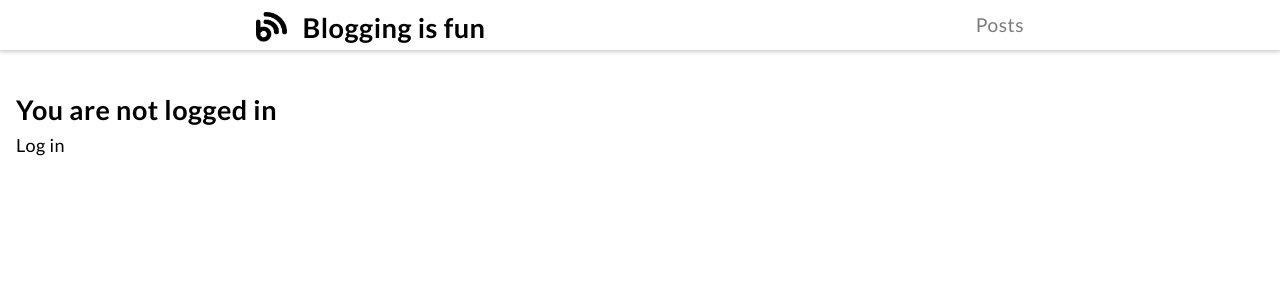
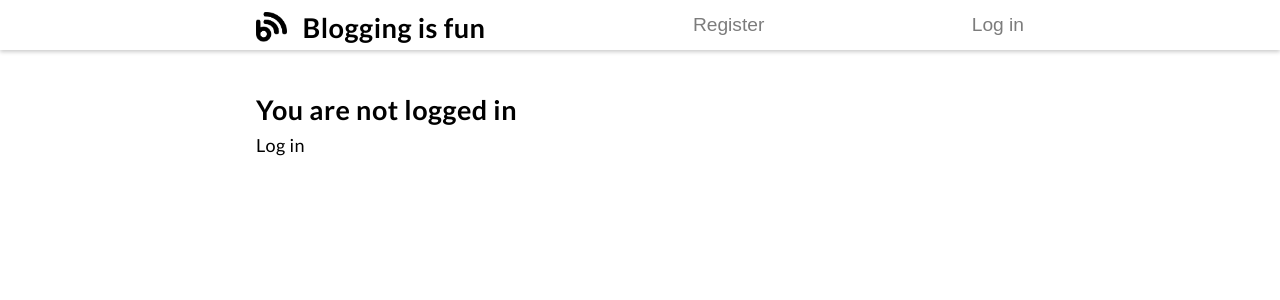
Before and after one commit to Yeshwanth2411/CMSblog-frontend, a React (Create React App) app: page / in a window 1280 px wide. Shown: the top 300 px of the page. Built offline with nearby package versions, Linux system fonts and the light colour scheme; no server answers.

Commit message:
Integration Successful

```diff
--- a/src/App.js
+++ b/src/App.js
@@ -1,7 +1,5 @@
 import React, { useState, useEffect } from "react";
 import { BrowserRouter, Switch, Route } from "react-router-dom";
-
-import Navbar from "./components/Navbar";
 import Home from "./components/Home";
 import PostList from "./components/postList";
 import Post from "./components/Post";
@@ -28,12 +26,12 @@ export default function App() {
                 token = "";
             }
             const tokenRes = await Axios.post(
-                "http://localhost:5000/users/tokenIsValid",
+                "http://localhost:5000/api/user/tokenIsValid",
                 null,
                 { headers: { "x-auth-token": token } }
             );
             if (tokenRes.data) {
-                const userRes = await Axios.get("http://localhost:5000/users/", {
+                const userRes = await Axios.get("http://localhost:5000/api/user/", {
                     headers: { "x-auth-token": token },
                 });
                 setUserData({
@@ -51,7 +49,6 @@ export default function App() {
             <BrowserRouter>
                 <UserContext.Provider value={{ userData, setUserData }}>
                     <Header />
-                    <Navbar />
                     <Switch>
                         <Route exact path="/" component={Home} />
                         <Route path="/login" component={Login} />
--- a/src/components/Home.js
+++ b/src/components/Home.js
@@ -6,19 +6,18 @@ export default function Home() {
     const { userData } = useContext(UserContext);
 
     return (
-        <div className="page">
+        <div className="container">
             {userData.user ? (
-                <div className="container">
+                <div>
                     <h1>Blog!</h1>
-                    <p>Create a beautiful blog that fits your style. Choose from a selection of easy-to-use templates – all with flexible layouts and hundreds of background images – or design something new!</p>
                     <p>Create a beautiful blog that fits your style. Choose from a selection of easy-to-use templates – all with flexible layouts and hundreds of background images – or design something new!</p>
                     <h3>Latest Posts:</h3>
                 </div>
             ) : (
-                    <>
+                    <div>
                         <h2>You are not logged in</h2>
                         <Link to="/login">Log in</Link>
-                    </>
+                    </div>
                 )}
         </div>
     );
--- a/src/components/Post.js
+++ b/src/components/Post.js
@@ -1,7 +1,11 @@
 import axios from "axios";
 import React from "react";
+import { Link } from "react-router-dom";
+import UserContext from "../context/userContext";
 
 class Post extends React.Component {
+
+    static contextType = UserContext;
     state = {
         post: {}
     };
@@ -25,7 +29,19 @@ class Post extends React.Component {
         </div>;
     }
     render() {
-        return (<div className="container">{ this.renderPost()}</div>);
+        const { userData } = this.context;
+        return (
+            <div className="container">
+                {userData.user ? (
+                    <div>{this.renderPost()}</div>
+                ) : (
+                        <div>
+                            <h2>You are not logged in</h2>
+                            <Link to="/login">Log in</Link>
+                        </div>
+                    )}
+                </div>
+                );
     }
 }
 
--- a/src/components/auth/AuthOptions.js
+++ b/src/components/auth/AuthOptions.js
@@ -18,7 +18,8 @@ export default function AuthOptions() {
   };
 
   return (
-    <nav className="auth-options">
+    <nav className="navbar">
+      <div className="nav-container">
       {userData.user ? (
         <button onClick={logout}>Log out</button>
       ) : (
@@ -26,7 +27,8 @@ export default function AuthOptions() {
           <button onClick={register}>Register</button>
           <button onClick={login}>Log in</button>
         </>
-      )}
+          )}
+      </div>
     </nav>
   );
 }
--- a/src/components/auth/Login.js
+++ b/src/components/auth/Login.js
@@ -17,7 +17,7 @@ export default function Login() {
     try {
       const loginUser = { email, password };
       const loginRes = await Axios.post(
-        "http://localhost:5000/users/login",
+        "http://localhost:5000/api/user/login",
         loginUser
       );
       setUserData({
@@ -31,7 +31,7 @@ export default function Login() {
     }
   };
   return (
-    <div className="page">
+    <div className="container">
       <h2>Log in</h2>
       {error && (
         <ErrorNotice message={error} clearError={() => setError(undefined)} />
--- a/src/components/auth/Register.js
+++ b/src/components/auth/Register.js
@@ -19,8 +19,8 @@ export default function Register() {
 
     try {
       const newUser = { email, password, passwordCheck, displayName };
-      await Axios.post("http://localhost:5000/users/register", newUser);
-      const loginRes = await Axios.post("http://localhost:5000/users/login", {
+      await Axios.post("http://localhost:5000/api/user/register", newUser);
+      const loginRes = await Axios.post("http://localhost:5000/api/user/login", {
         email,
         password,
       });
--- a/src/components/layout/Header.js
+++ b/src/components/layout/Header.js
@@ -1,14 +1,44 @@
-import React from "react";
-import { Link } from "react-router-dom";
-import AuthOptions from "../auth/AuthOptions";
+import React, { useContext } from "react";
+import { Link, useHistory } from "react-router-dom";
+import UserContext from "../../context/userContext";
+import brandLogo from "../../images/blog-icon.png"
 
 export default function Header() {
+  const { userData, setUserData } = useContext(UserContext);
+
+  const history = useHistory();
+
+  const register = () => history.push("/register");
+  const login = () => history.push("/login");
+  const logout = () => {
+    setUserData({
+      token: undefined,
+      user: undefined,
+    });
+    localStorage.setItem("auth-token", "");
+  };
+
   return (
-    <header id="header">
-      <Link to="/">
-        <h1 className="title">MERN auth template</h1>
-      </Link>
-      <AuthOptions />
+    <header className="navbar">
+      <div className="nav-container">
+        <div className="brand">
+          <Link to="/">
+            <img src={brandLogo} alt="Brand Logo" />
+            <h1>Blogging is fun</h1>
+          </Link>
+        </div>
+        {userData.user ? (
+          <div className="links">
+          <Link to="/posts">Posts</Link>
+            <button onClick={logout}>Log out</button>
+          </div>
+        ) : (
+            <>
+              <button onClick={register}>Register</button>
+              <button onClick={login}>Log in</button>
+            </>
+          )}
+      </div>
     </header>
   );
 }
--- a/src/components/postList.js
+++ b/src/components/postList.js
@@ -1,8 +1,14 @@
 import React from "react";
 import axios from "axios";
 import PostListItem from "./postListItem";
+import { Link } from "react-router-dom";
+import UserContext from "../context/userContext";
+
+
 
 class PostList extends React.Component{
+
+    static contextType = UserContext;
 
     state = {
         posts: []
@@ -24,7 +30,19 @@ class PostList extends React.Component{
     }
 
     render() {
-        return <div className="container"><div className="post-list">{this.renderList()}</div></div>;
+        const { userData } = this.context;
+        return (
+            <div className="container">
+                {userData.user ? (
+                    <div className="post-list">{this.renderList()}</div>
+                ) : (
+                        <div>
+                            <h2>You are not logged in</h2>
+                            <Link to="/login">Log in</Link>
+                        </div>
+                )}
+            </div>
+            );
     }
 }
 
--- a/src/style.css
+++ b/src/style.css
@@ -65,11 +65,24 @@ body {
 .navbar .links a {
 	font-size: 1.2rem;
 	color: #7c7c7c;
+	padding-right: 1rem;
 }
 
 .navbar .links a:hover {
 	font-weight: 600;
 	color: #000000;
+}
+
+.navbar button {
+	font-size: 1.2rem;
+	color: #7c7c7c;
+	background: none;
+}
+
+.navbar button:hover {
+	font-weight: 600;
+	color: #000000;
+	background: none;
 }
 
 h1,
@@ -138,39 +151,6 @@ button {
 	padding: 1rem;
 }
 
-.container {
-	margin: 0 auto;
-	max-width: 900px;
-}
-
-/* header */
-
-#header {
-	height: 50px;
-	display: flex;
-	justify-content: space-between;
-	align-items: center;
-	background-color: #e02525;
-}
-#header .title {
-	margin: 0;
-	padding: 0 1rem;
-	color: #ffffff;
-}
-#header .auth-options {
-	height: 100%;
-	display: flex;
-}
-#header .auth-options button {
-	padding: 0 1rem;
-	background-color: #b91b1b;
-	color: #ffffff;
-	font-size: 1.1rem;
-}
-#header .auth-options button:hover {
-	background-color: #be3a3a;
-}
-
 /* form */
 
 .form label,
@@ -206,17 +186,6 @@ button {
 	font-size: 1.1rem;
 }
 
-/* todo list */
-
-.todo-list ul {
-	list-style: disc;
-	cursor: pointer;
-}
-
-.todo-list li:hover {
-	text-decoration: line-through;
-}
-
 /* error notice */
 
 .error-notice {
@@ -239,7 +208,7 @@ button {
 
 /* media queries */
 
-@media screen and (max-width: 550px) {
+/* @media screen and (max-width: 550px) {
 	#header .title {
 		font-size: 1.2rem;
 	}
@@ -247,4 +216,4 @@ button {
 		padding: 0 0.5rem;
 		font-size: 0.9rem;
 	}
-}
+} */
```
Also changed, not shown: 1 other file (tests, documents, lock files or other folders).
